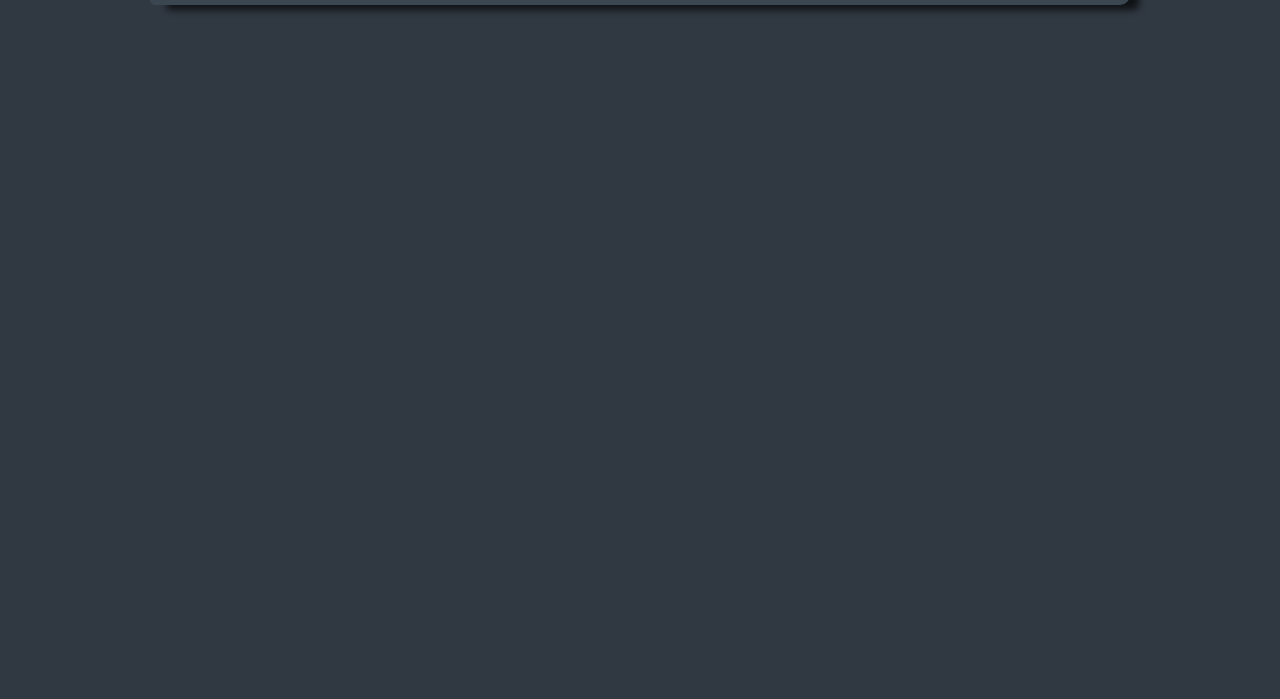
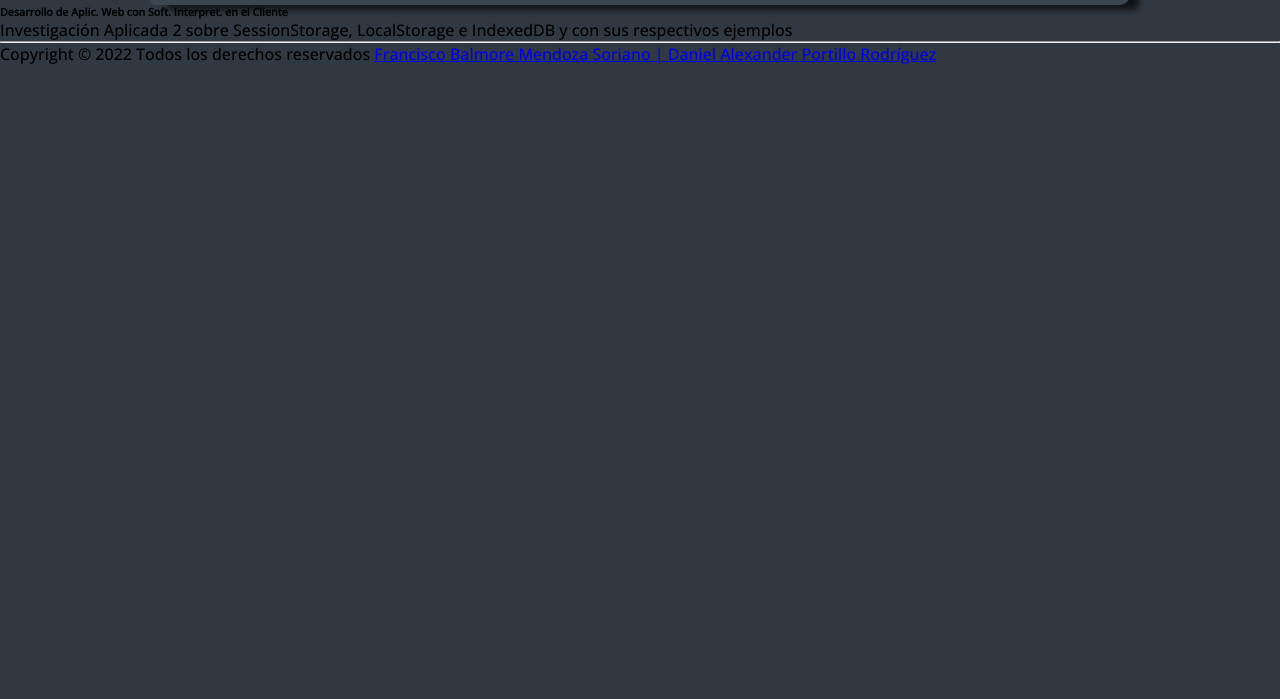
Before and after one commit to FrankMen06/Taller3-Repo, a plain HTML site: page index.html in a window 1280 px wide. Shown: the part 101-800 px from the top of the page. Drawn offline with nearby package versions, Linux system fonts and the light colour scheme.

Commit message:
Footer integrado

```diff
--- a/index.html
+++ b/index.html
@@ -25,6 +25,27 @@
         </div>
     </section>
 
+    <footer class="site-footer">
+        <div class="container">
+          <div class="row">
+            <div class="col-sm-12 col-md-6">
+              <h6>Desarrollo de Aplic. Web con Soft. Interpret. en el Cliente </h6>
+              <p class="text-justify">Investigación Aplicada 2 sobre SessionStorage, LocalStorage e IndexedDB y con sus respectivos ejemplos</p>
+            </div>
+
+          </div>
+          <hr>
+        </div>
+        <div class="container">
+          <div class="row">
+            <div class="col-md-8 col-sm-6 col-xs-12">
+              <p class="copyright-text">Copyright &copy; 2022 Todos los derechos reservados
+           <a href="#">Francisco Balmore Mendoza Soriano | Daniel Alexander Portillo Rodríguez
+              </p>
+            </div>
+          </div>
+        </div>
+  </footer>
 
 </body>
 </html>
```
